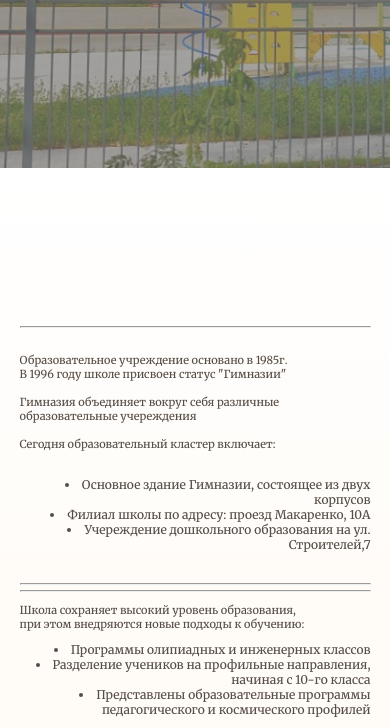
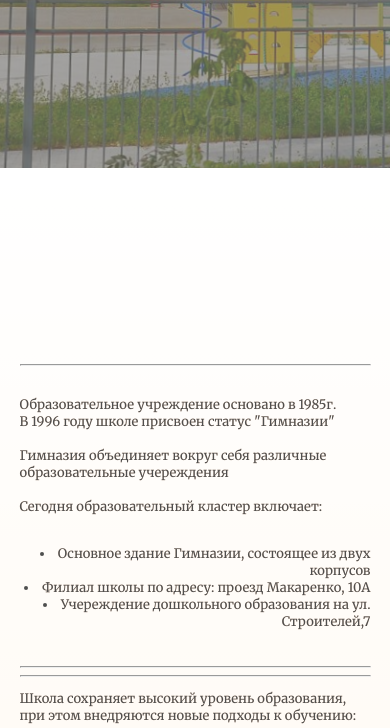
Before and after one commit to SaD-x-SuB/SaD-x-SuB.github.io, a plain HTML site: page index.html in a window 390 px wide. Shown: the part 338-1066 px from the top of the page. Drawn offline with Linux system fonts and the light colour scheme; a web font is replaced by a local one.

Commit message:
Update STYLEMEDIA

```diff
--- a/style/styleMedia.css
+++ b/style/styleMedia.css
@@ -74,8 +74,8 @@ align-items:center;
 
 /*about*/
 .aboutArt{
-font-size:11px;
-height:50vh;
+font-size:13px;
+height:60vh;
 width: 100%;
 margin: 0px;
 padding: 0px;
@@ -86,6 +86,7 @@ align-items:center;
 justify-content: center;
 flex-direction:column;
 text-shadow: 0px 0px 0px #ffddc4;
+
 }
 
 .aboutArt:hover{
@@ -93,6 +94,9 @@ width: 100%;
 background-color:#3030309d;
 color: #ebebeb;
 font-size:10px;
+.list{
+font-size: 10px;
+}
 }
 
 .about{
@@ -100,7 +104,9 @@ height:90%;
 width: 90%;
 margin: 0px 5px 0px 5px;
 background-size:cover;
-transition: 0.3s,easy-out,0.3s;
+
+background-position: center;
+transition: 0.5s;
 }
 
 .aboutArt.one{
@@ -112,14 +118,18 @@ left:0%;
 
 .about:hover{
 height:90%;
-width: 95%;
+width: 90%;
 margin: 0px;
 background-size:cover;
-transition: 0.5s,easy-out,0.5s;
+font-size:15px;
+.list{
+font-size: 15px;
+}
 }
 
 .list{
-font-size: 12px;
+transition: 0.5s;
+font-size: 13px;
 }
 .aboutArt.stat{
 font-size: 12px;
```
